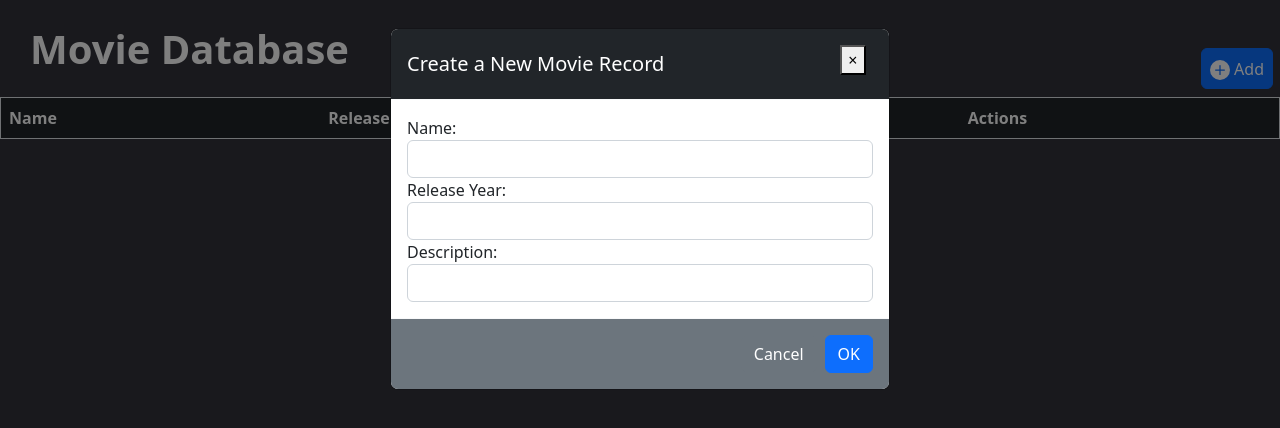
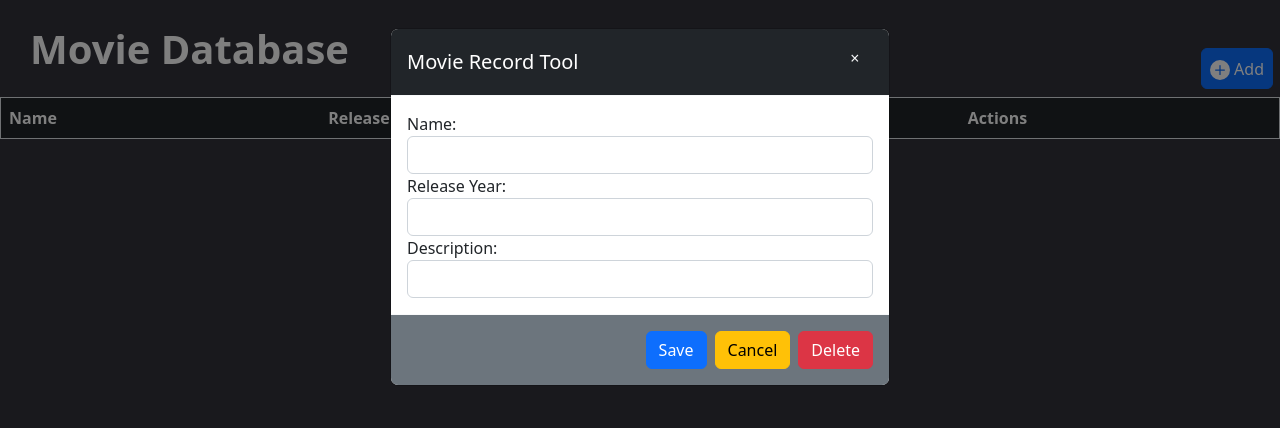
Before and after one commit to mbissonn/FMDB, a Vue app in the folder movieprojectfrontend/: page / in a window 1280 px wide. Both pictures are taken after a click on the button "Add". Shown: the top 428 px of the page. Built offline with nearby package versions, Linux system fonts and the light colour scheme; no server answers.

Commit message:
overrode default modal buttons, only cancel button functioning at this point

```diff
--- a/movieprojectfrontend/src/App.vue
+++ b/movieprojectfrontend/src/App.vue
@@ -2,73 +2,6 @@
   <div id="app">
     <body>
       <h1>Movie Database</h1>
-
-      <div style="display: flex; justify-content: flex-end">
-        <b-button
-          v-b-modal.modal-1
-          class="btn"
-          variant="primary"
-          style="padding: 7.5px"
-        >
-          <b-icon icon="plus-circle-fill"></b-icon> Add
-        </b-button>
-        <b-modal
-          id="modal-1"
-          title="Create a New Movie Record"
-
-          header-bg-variant="dark"
-          header-border-variant="light"
-          body-text-variant="dark"
-          footer-border-variant="light"
-          footer-bg-variant="secondary"
-
-          @ok="handleOk"
-        >
-          <form ref="form" @submit.stop.prevent="submitForm">
-            <b-form-group
-              label="Name:"
-              label-for="name-input"
-              invalid-feedback="Name is required"
-              :state="nameState"
-            >
-              <b-form-input
-                id="name-input"
-                v-model="name"
-                :state="nameState"
-                required
-              ></b-form-input>
-            </b-form-group>
-
-            <b-form-group
-              label="Release Year:"
-              label-for="release-year-input"
-              invalid-feedback="Release year is required"
-              :state="releaseYearState"
-            >
-              <b-form-input
-                id="release-year-input"
-                v-model="releaseYear"
-                :state="releaseYearState"
-                required
-              ></b-form-input>
-            </b-form-group>
-            <b-form-group
-              label="Description:"
-              label-for="description-input"
-              invalid-feedback="Description is required"
-              :state="descriptionState"
-            >
-              <b-form-input
-                id="description-input"
-                v-model="description"
-                :state="descriptionState"
-                required
-              ></b-form-input>
-            </b-form-group>
-          </form>
-        </b-modal>
-      </div>
-
       <div>
         <List />
       </div>
@@ -78,66 +11,12 @@
 
 <script>
 import List from "./components/List.vue";
-import MovieService from "./services/MovieService";
 
 export default {
   name: "App",
   components: {
     List,
-  },
-  data() {
-    return {
-      name: "",
-      releaseYear: null,
-      description: "",
-      nameState: null,
-      releaseYearState: null,
-      descriptionState: null,
-    };
-  },
-  methods: {
-    addMovie() {
-      const movie = JSON.stringify({
-        name: this.name,
-        releaseYear: this.year,
-        description: this.description,
-      });
-      MovieService.addMovie(movie);
-    },
-
-    checkFormValidity() {
-      const valid = this.$refs.form.checkValidity();
-      this.nameState = valid;
-      this.releaseYearState = valid;
-      this.descriptionState = valid;
-      return valid;
-    },
-
-    handleOk(bvModalEvent) {
-      bvModalEvent.preventDefault()
-      this.submitForm()
-    },
-
-    submitForm() {
-      if (!this.checkFormValidity()) {
-        return;
-      }
-      this.addMovie
-      this.$nextTick(() => {
-          this.$bvModal.hide('modal-prevent-closing')
-        })
-      this.resetModal
-    },
-
-    resetModal() {
-      this.name = "";
-      this.nameState = null;
-      this.releaseYear = "";
-      this.releaseYearState = null;
-      this.description = "";
-      this.descriptionState = null;
-    },
-  },
+  }
 };
 </script>
 
--- a/movieprojectfrontend/src/components/List.vue
+++ b/movieprojectfrontend/src/components/List.vue
@@ -1,26 +1,117 @@
 <template>
+  <div>
+    <div style="display: flex; justify-content: flex-end">
+      <b-button
+        v-b-modal.modal-1
+        class="btn"
+        variant="primary"
+        style="padding: 7.5px"
+      >
+        <b-icon icon="plus-circle-fill"></b-icon> Add</b-button>
+      <b-modal
+        id="modal-1"
+        title="Movie Record Tool"
+        header-bg-variant="dark"
+        header-border-variant="light"
+        header-close-variant="light"
+        body-text-variant="dark"
+        footer-border-variant="light"
+        footer-bg-variant="secondary"
+        @ok="handleOk"
+      >
+        <form ref="form" @submit.stop.prevent="submitForm">
+          <b-form-group
+            label="Name:"
+            label-for="name-input"
+            invalid-feedback="Name is required"
+            :state="nameState"
+          >
+            <b-form-input
+              id="name-input"
+              v-model="name"
+              :state="nameState"
+              required
+            ></b-form-input>
+          </b-form-group>
 
-  <div>
+          <b-form-group
+            label="Release Year:"
+            label-for="release-year-input"
+            invalid-feedback="Release year is required"
+            :state="releaseYearState"
+          >
+            <b-form-input
+              id="release-year-input"
+              v-model="releaseYear"
+              :state="releaseYearState"
+              required
+            ></b-form-input>
+          </b-form-group>
+          <b-form-group
+            label="Description:"
+            label-for="description-input"
+            invalid-feedback="Description is required"
+            :state="descriptionState"
+          >
+            <b-form-input
+              id="description-input"
+              v-model="description"
+              :state="descriptionState"
+              required
+            ></b-form-input>
+          </b-form-group>
+        </form>
+        <template slot="modal-footer">
+            <b-button variant = "primary">Save</b-button>
+            <b-button  @click="$bvModal.hide('modal-1')" variant = "warning">Cancel</b-button>
+            <b-button variant = "danger">Delete</b-button>
+        </template>
+      </b-modal>
+    </div>
+
     <b-table striped dark hover outlined :items="items" :fields="fields">
       <template v-slot:cell(actions)="{ item }">
-          <div style="width:230px">
-            <button class="btn"><b-icon icon="pencil-square" @click="editItem(item)" variant="white"></b-icon></button>
-            <button class="btn"><b-icon icon="files" @click="copyItem(item)" variant="white"></b-icon></button>
-            <button class="btn"><b-icon icon="trash" @click="deleteItem(item)" variant="danger"></b-icon> </button>
+        <div style="width: 230px">
+          <button class="btn">
+            <b-icon
+              icon="pencil-square"
+              @click="editItem(item)"
+              variant="white"
+            ></b-icon>
+          </button>
+          <button class="btn">
+            <b-icon
+              icon="files"
+              @click="copyItem(item)"
+              variant="white"
+            ></b-icon>
+          </button>
+          <button class="btn">
+            <b-icon
+              icon="trash"
+              @click="deleteItem(item)"
+              variant="danger"
+            ></b-icon>
+          </button>
         </div>
-        </template
-    ></b-table>
+      </template>
+    </b-table>
   </div>
-
 </template>
 
 <script>
-
 import MovieService from "../services/MovieService";
 
 export default {
   data() {
     return {
+      name: "",
+      releaseYear: null,
+      description: "",
+      nameState: null,
+      releaseYearState: null,
+      descriptionState: null,
+
       fields: ["name", "releaseYear", "description", "Actions"],
       items: [],
     };
@@ -31,36 +122,75 @@ export default {
     });
   },
   methods: {
-        editItem(){
+    editItem() {
       window.location.reload();
     },
-        copyItem(item){
+    copyItem(item) {
       MovieService.addMovie(item);
       window.location.reload();
     },
-        deleteItem(item){
+    deleteItem(item) {
       MovieService.deleteMovie(item.id);
       window.location.reload();
+    },
+
+    addMovie() {
+      const movie = JSON.stringify({
+        name: this.name,
+        releaseYear: this.year,
+        description: this.description,
+      });
+      MovieService.addMovie(movie);
+    },
+
+    checkFormValidity() {
+      const valid = this.$refs.form.checkValidity();
+      this.nameState = valid;
+      this.releaseYearState = valid;
+      this.descriptionState = valid;
+      return valid;
+    },
+
+    handleOk(bvModalEvent) {
+      bvModalEvent.preventDefault();
+      this.submitForm();
+    },
+
+    submitForm() {
+      if (!this.checkFormValidity()) {
+        return;
       }
-    }
+      this.addMovie;
+      this.$nextTick(() => {
+        this.$bvModal.hide("modal-prevent-closing");
+      });
+      this.resetModal;
+    },
+
+    resetModal() {
+      this.name = "";
+      this.nameState = null;
+      this.releaseYear = "";
+      this.releaseYearState = null;
+      this.description = "";
+      this.descriptionState = null;
+    },
+  },
 };
-
 </script>
 
 <style>
-
 th {
   min-width: 150px;
 }
 
 tr {
   vertical-align: middle;
-};
+}
 
 button {
   border: none;
   background: none;
   margin-bottom: 7.5px;
 }
-
 </style>
```
Lines whose indentation alone changed are shown as unchanged.
